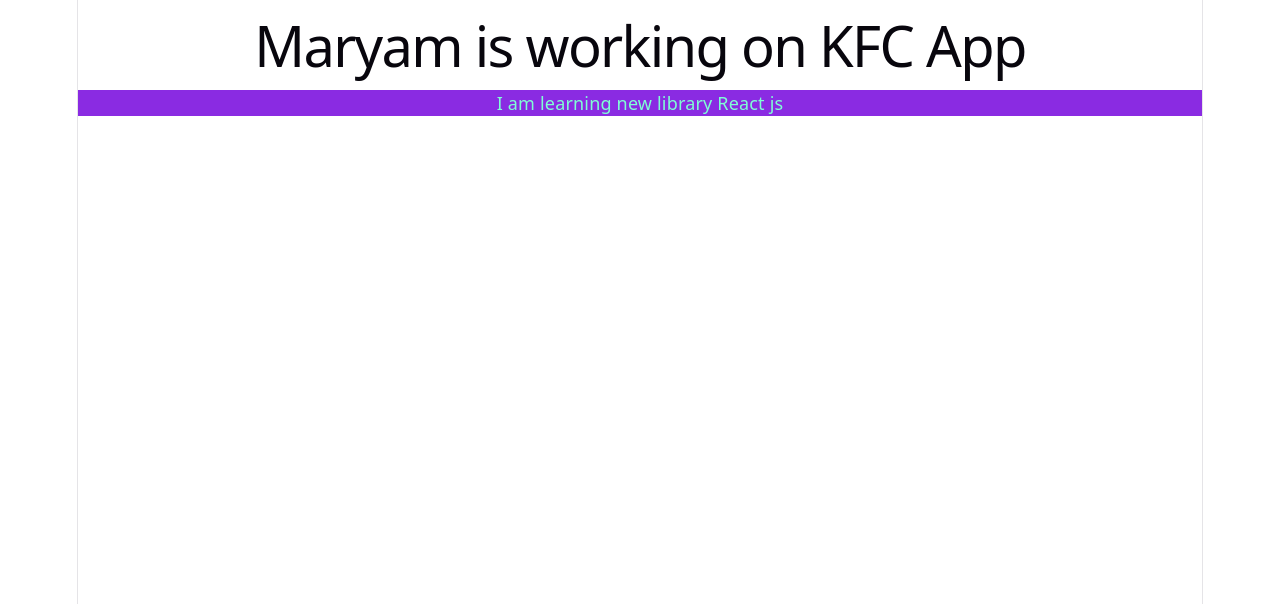
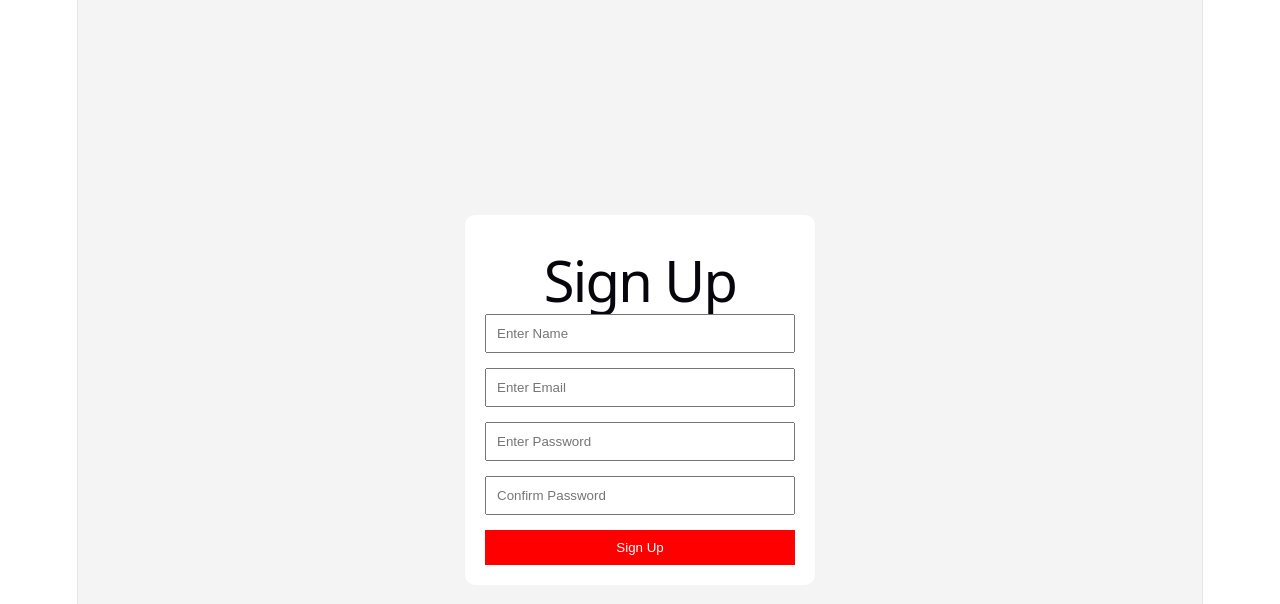
Before and after one commit to mariyammoazzam-dev/React-App, a React (Vite) app: page / in a window 1280 px wide. Shown: the top 604 px of the page. Built offline with nearby package versions, Linux system fonts and the light colour scheme.

Commit message:
created signup page in react.js

```diff
--- a/src/App.css
+++ b/src/App.css
@@ -1,4 +1,40 @@
-.maryam-css{
-  color: aquamarine;
-  background-color: blueviolet;
+* {
+  margin: 0;
+  padding: 0;
+  box-sizing: border-box;
 }
+
+.container {
+  height: 100vh;
+  display: flex;
+  justify-content: center;
+  align-items: center;
+  background-color: #f4f4f4;
+}
+
+.signup-form {
+  width: 350px;
+  padding: 20px;
+  background: white;
+  border-radius: 10px;
+}
+
+.signup-form h1 {
+  text-align: center;
+  margin-bottom: 20px;
+}
+
+.signup-form input {
+  width: 100%;
+  padding: 10px;
+  margin-bottom: 15px;
+}
+
+.signup-form button {
+  width: 100%;
+  padding: 10px;
+  border: none;
+  background-color: red;
+  color: white;
+  cursor: pointer;
+}
--- a/src/App.jsx
+++ b/src/App.jsx
@@ -1,32 +1,20 @@
+import "./App.css";
 
-import reactLogo from './assets/react.svg'
-import viteLogo from './assets/vite.svg'
-import heroImg from './assets/hero.png'
-import './App.css'
-
-
-// sign up page
 function App() {
   return (
-    <>
-      <section id="center">
+    <div className="container">
+      <form className="signup-form">
+        <h1>Sign Up</h1>
 
-        <div>
-          <h1>Maryam is working on KFC App</h1>
-          <p>
+        <input type="text" placeholder="Enter Name" />
+        <input type="email" placeholder="Enter Email" />
+        <input type="password" placeholder="Enter Password" />
+        <input type="password" placeholder="Confirm Password" />
 
-          </p>
-        </div>
-
-    <p className='maryam-css' > I am learning new library React js</p>
-      </section>
-
-      <div className="ticks"></div>
-
-
-
-    </>
-  )
+        <button type="submit">Sign Up</button>
+      </form>
+    </div>
+  );
 }
 
-export default App
+export default App;
```
